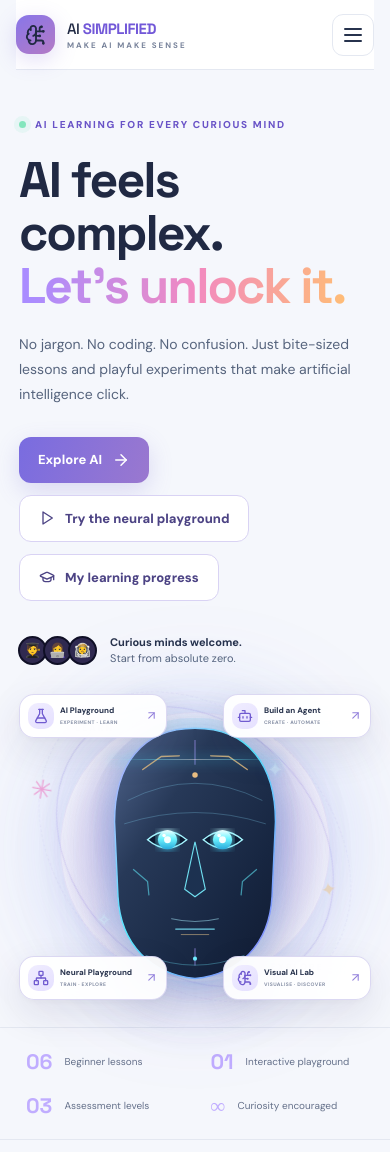
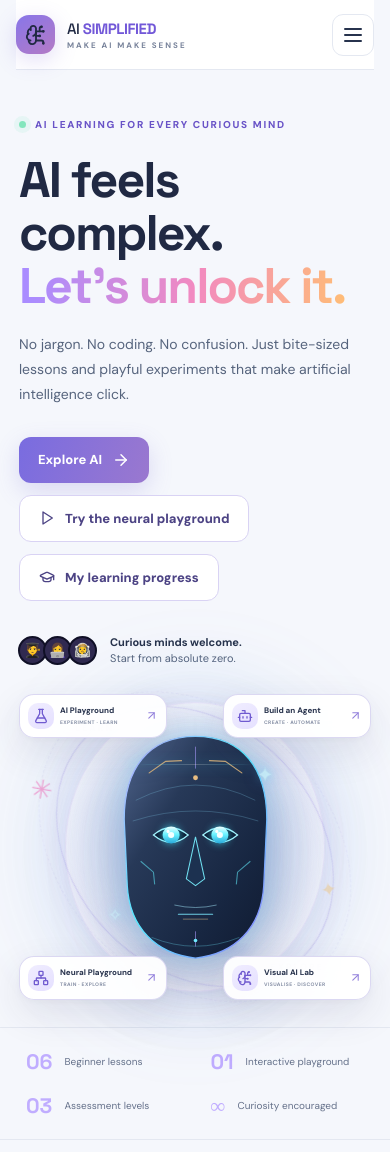
Before and after one commit to quantum-rakhi/ai-simplified, a React (Vite) app: page / in a window 390 px wide. Shown: the top 1152 px of the page. Built offline with nearby package versions, Linux system fonts and the light colour scheme.

Commit message:
Scale and refine hero synthetic face visual

```diff
--- a/src/premium.css
+++ b/src/premium.css
@@ -2020,3 +2020,22 @@ body {
  .ai-face-shell,.face-scan-line,.face-spark{animation:none!important}
  .ai-eye-pupil{transition:none!important}
 }
+
+
+/* MATCH THE USER'S REFERENCE — large, calm, elegant synthetic face */
+.hero-art .ai-face-glow{width:360px!important;height:390px!important;background:radial-gradient(ellipse,rgba(106,101,205,.22),rgba(85,207,240,.10) 48%,transparent 74%)!important;box-shadow:0 0 90px rgba(103,99,203,.16),0 0 120px rgba(71,206,235,.10)!important}
+.ai-face-shell{width:270px!important;height:330px!important;border-radius:0!important;background:transparent!important;filter:drop-shadow(0 20px 34px rgba(32,46,82,.28))!important}
+.ai-face-svg{width:100%!important;height:100%!important;overflow:visible!important}
+.ai-face-svg .face-outline{stroke-dasharray:none!important}
+.ai-face-svg .ai-eye-pupil{transform:translate(var(--gaze-x),var(--gaze-y));transform-box:fill-box;transform-origin:center;transition:transform .11s ease-out!important}
+.ai-face-svg .ai-eye-pupil circle:first-child{filter:drop-shadow(0 0 7px rgba(66,233,255,.75))}
+.face-scan-line{left:17%!important;right:17%!important;opacity:.22!important;animation-duration:8s!important}
+.face-spark{opacity:.6!important}
+@media(max-width:760px){
+ .hero-art .ai-face-glow{width:300px!important;height:330px!important}
+ .ai-face-shell{width:225px!important;height:275px!important}
+}
+@media(max-width:480px){
+ .hero-art .ai-face-glow{width:260px!important;height:290px!important}
+ .ai-face-shell{width:195px!important;height:240px!important}
+}
```
